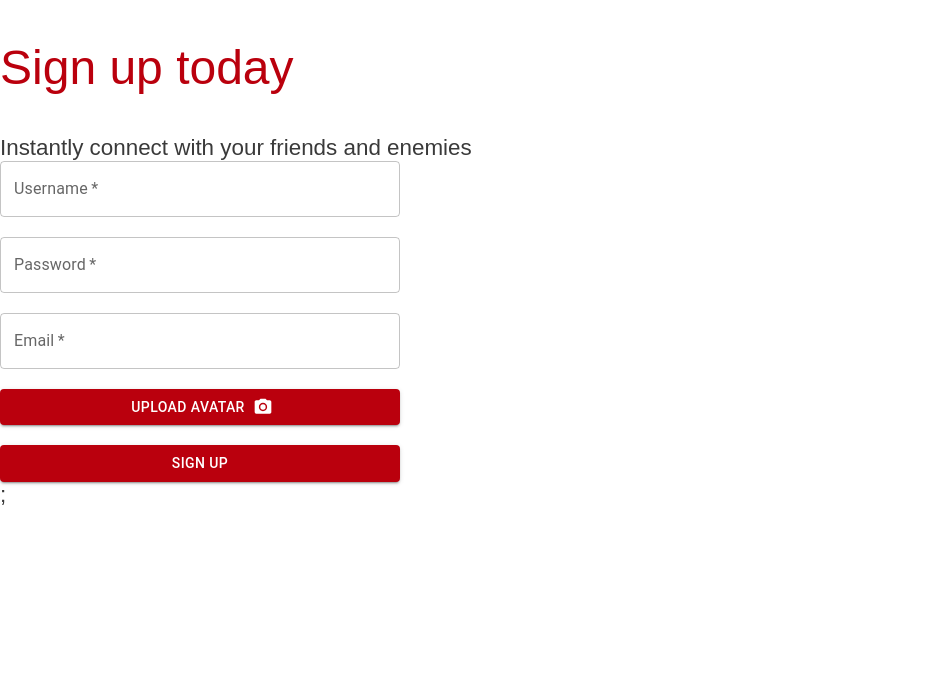
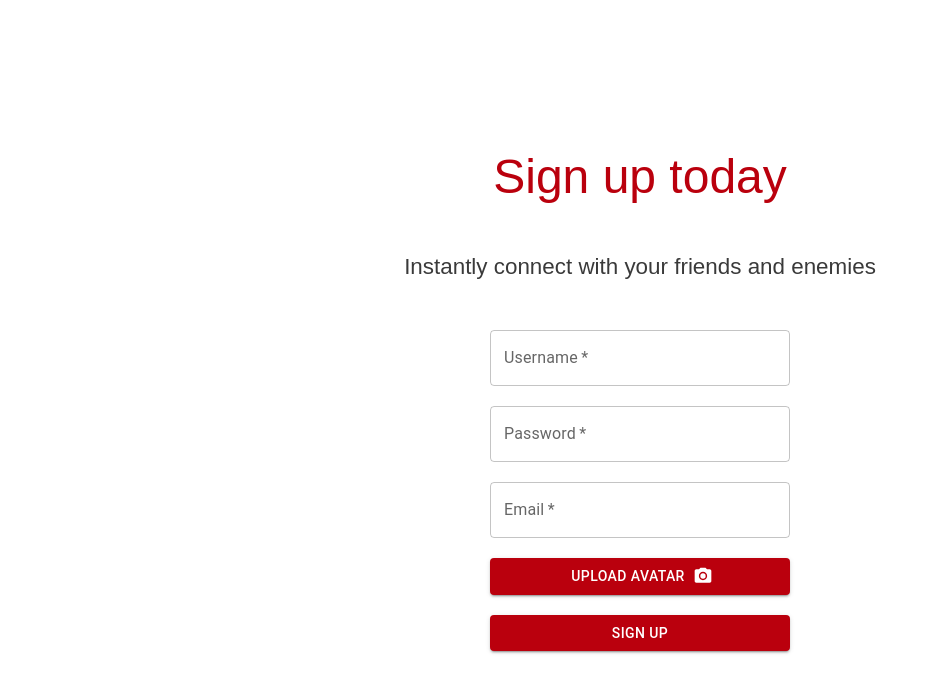
Before and after one commit to IngeHeeringa/202301-w7chwe-inge-heeringa-front, a React (Create React App) app: page /register in a window 1280 px wide. Shown: the top 692 px of the page, without its empty margins (0-939 px from the left). Built offline with nearby package versions, Linux system fonts and the light colour scheme; a web font is replaced by a local one.

Commit message:
Add styles to RegisterPage

```diff
--- a/src/components/RegisterForm/RegisterForm.module.css
+++ b/src/components/RegisterForm/RegisterForm.module.css
@@ -2,5 +2,5 @@
   display: flex;
   flex-direction: column;
   gap: 20px;
-  max-width: 400px;
+  min-width: 300px;
 }
--- /dev/null
+++ b/src/pages/RegisterPage/RegisterPage.module.css
@@ -0,0 +1,8 @@
+.registerPage {
+  display: flex;
+  flex-direction: column;
+  justify-content: center;
+  align-items: center;
+  min-height: 100vh;
+  gap: 50px;
+}
--- a/src/pages/RegisterPage/RegisterPage.tsx
+++ b/src/pages/RegisterPage/RegisterPage.tsx
@@ -1,3 +1,4 @@
+import styles from "./RegisterPage.module.css";
 import RegisterForm from "../../components/RegisterForm/RegisterForm";
 import useUser from "../../hooks/useUser";
 
@@ -9,10 +10,10 @@ const RegisterPage = (): JSX.Element => {
   };
 
   return (
-    <section>
+    <section className={styles.registerPage}>
       <h1>Sign up today</h1>
       <span>Instantly connect with your friends and enemies</span>
-      <RegisterForm onSubmit={handleSubmit} />;
+      <RegisterForm onSubmit={handleSubmit} />
     </section>
   );
 };
--- a/src/styles/index.css
+++ b/src/styles/index.css
@@ -27,6 +27,7 @@ h3 {
 h1 {
   color: var(--primaryColor);
   font-size: 3rem;
+  margin: 0;
 }
 
 ul,
```
